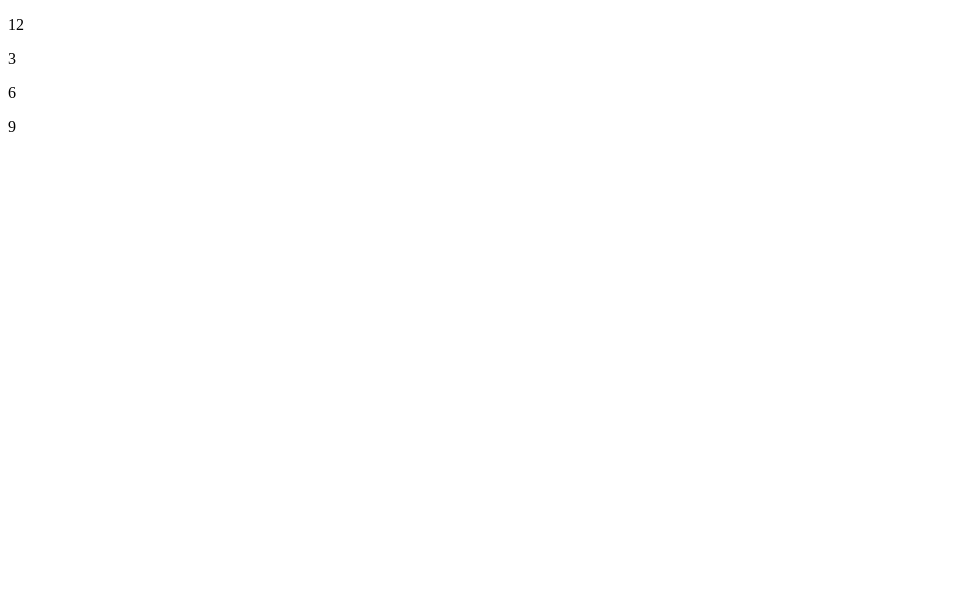
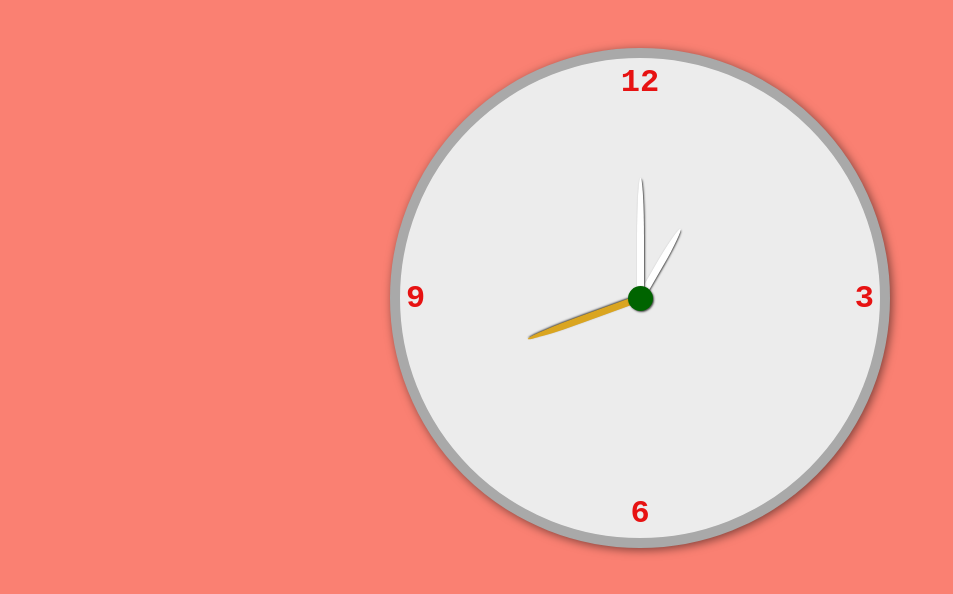
Before and after one commit to Kennedysenyo/clock, a plain HTML site: page index.html in a window 1280 px wide. Shown: the whole page, without its empty margins (0-953 px from the left). Drawn offline with Linux system fonts and the light colour scheme.

Commit message:
add styling

```diff
--- a/index.html
+++ b/index.html
@@ -3,6 +3,7 @@
   <head>
     <meta charset="UTF-8" />
     <meta name="viewport" content="width=device-width, initial-scale=1.0" />
+    <link rel="stylesheet" href="./styles.css" />
     <title>Clock</title>
   </head>
   <body>
--- /dev/null
+++ b/styles.css
@@ -0,0 +1,114 @@
+*,
+*::before,
+*::after {
+  margin: 0;
+  padding: 0;
+  box-sizing: border-box;
+}
+
+:root {
+  --fs-lg: clamp(1.5rem, 1.25rem + 1.5vw, 2rem);
+
+  --w-md: clamp(1.5rem, 1.2rem + 2vw, 2rem);
+}
+
+body {
+  font-family: "Courier New", Courier, monospace;
+  background-color: salmon;
+}
+
+p {
+  font-size: var(--fs-lg);
+  /* color: lightgoldenrodyellow; */
+}
+
+.clock {
+  background-color: #ececec;
+  width: 80%;
+  margin: 3rem auto 0;
+  border: 10px solid darkgray;
+  border-radius: 50%;
+  aspect-ratio: 1/1;
+  box-shadow: 2px 2px 10px rgba(0, 0, 0, 0.5);
+
+  position: relative;
+}
+
+.hours p {
+  color: #e71212;
+  /* text-shadow: 3px 2px 0px rgba(0, 0, 0, 0.5); */
+  position: absolute;
+  font-weight: bold;
+
+  z-index: 2;
+}
+
+.hours .twelve {
+  top: 6px;
+  left: 50%;
+  transform: translateX(-50%);
+}
+
+.hours .three {
+  top: 50%;
+  right: 6px;
+  transform: translateY(-50%);
+}
+
+.hours .six {
+  bottom: 6px;
+  left: 50%;
+  transform: translateX(-50%);
+}
+
+.hours .nine {
+  top: 50%;
+  left: 6px;
+  transform: translateY(-50%);
+}
+
+.hands {
+  width: 100%;
+  height: 100%;
+  display: flex;
+  justify-content: center;
+  align-items: center;
+}
+
+.hands::before {
+  content: "";
+  width: 25px;
+  height: 25px;
+  background-color: darkgreen;
+  border-radius: 50%;
+  box-shadow: 1px 1px 2px rgba(0, 0, 0, 0.7);
+  z-index: 4;
+}
+
+.hands div {
+  background-color: #fff;
+  width: 7px;
+  position: absolute;
+  height: 120px;
+  transform-origin: bottom center;
+  bottom: 50%;
+  z-index: 3;
+  border-radius: 50% 50% 0 0;
+  box-shadow: 1px 1px 2px rgba(0, 0, 0, 0.7);
+}
+
+.hands .hour {
+  height: 80px;
+  transform: rotate(30deg);
+}
+
+.hands .second {
+  background-color: goldenrod;
+  transform: rotate(250deg);
+}
+
+@media screen and (min-width: 600px) {
+  .clock {
+    max-width: 500px;
+  }
+}
```
